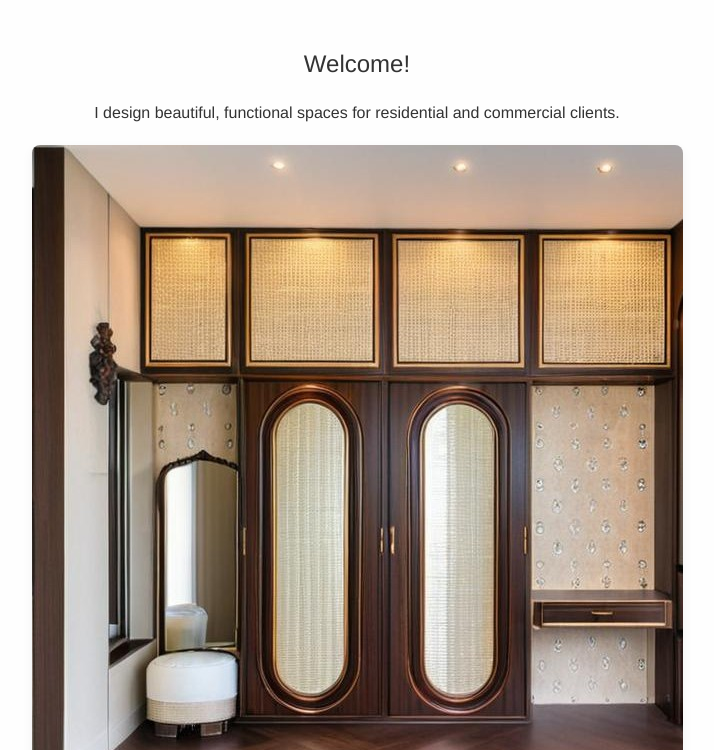
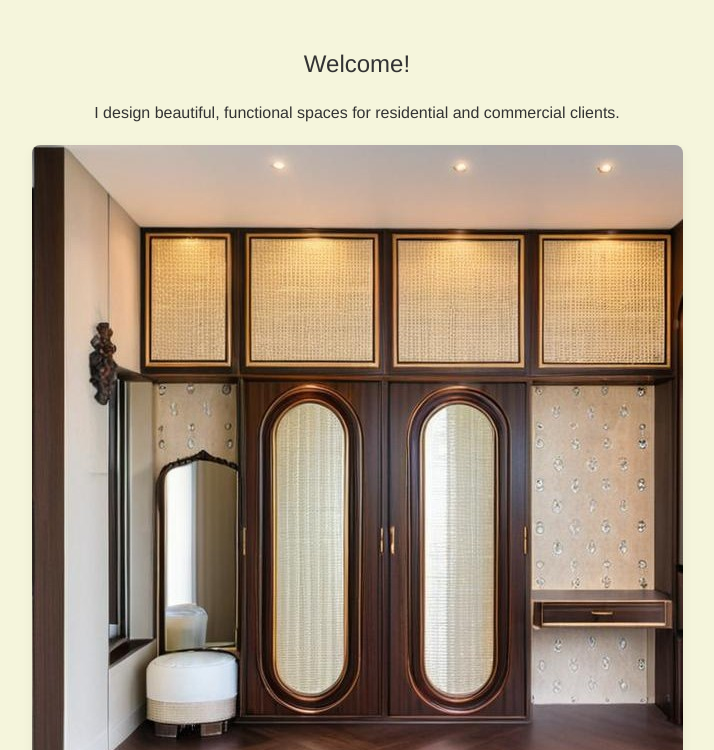
Before and after one commit to kirtirao-design/kirti-portfolio, a plain HTML site: page index.html in a window 1280 px wide. Shown: the part 249-999 px from the top of the page, without its empty margins (283-997 px from the left). Drawn offline with Linux system fonts and the light colour scheme.

Commit message:
Update style.css

```diff
--- a/css/style.css
+++ b/css/style.css
@@ -4,7 +4,7 @@ body {
   max-width: 1000px;
   margin: 0 auto;
   padding: 40px 20px;
-  background: #fefefe;
+  background: #F5F5DC;
   color: #333;
   line-height: 1.6;
 }
```
